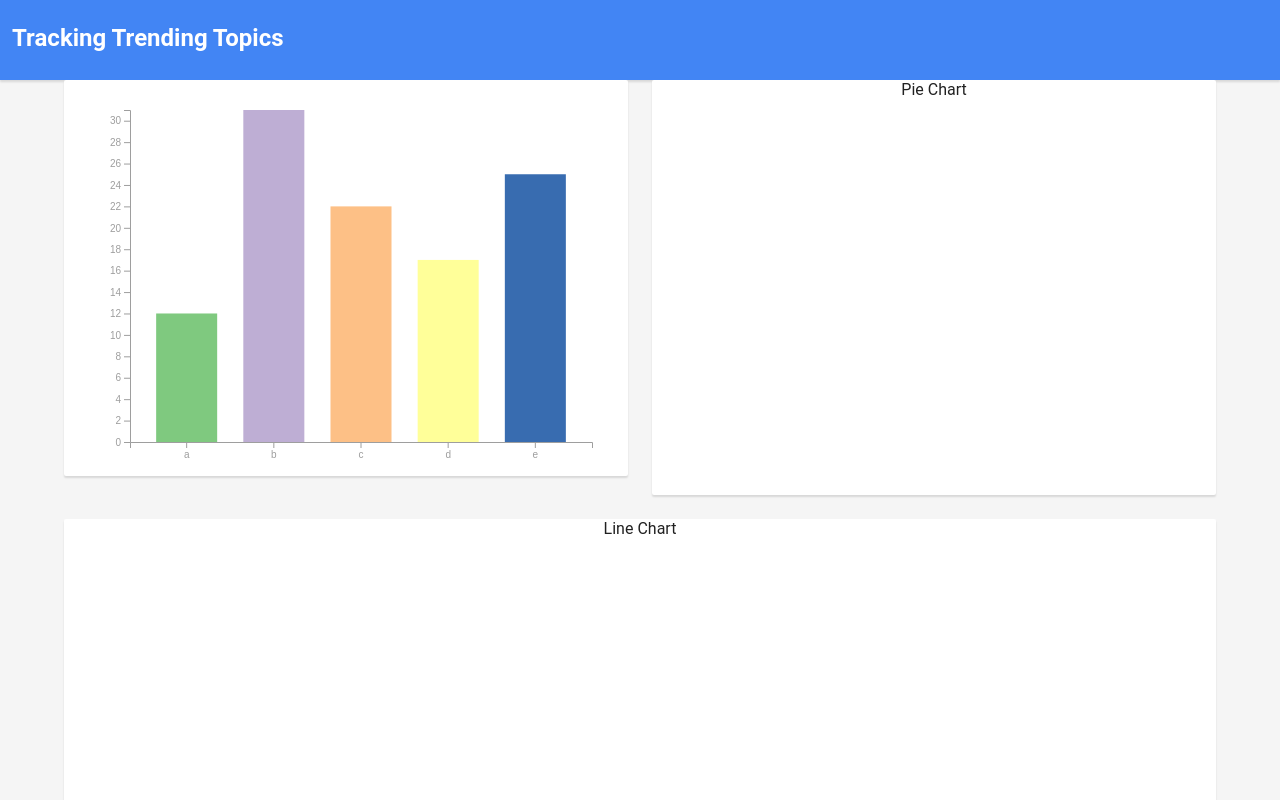
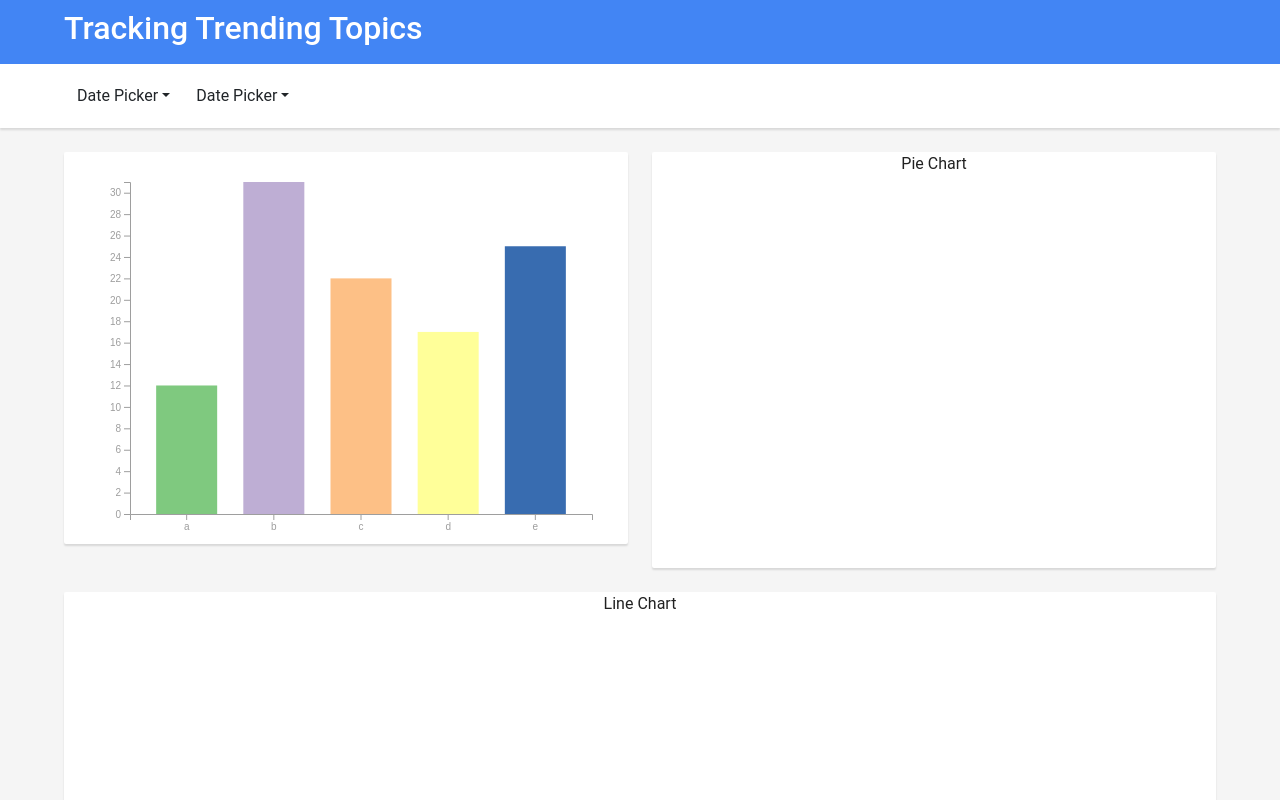
Before and after one commit to garrettgibo/tracking-trending-topics, a React (Create React App) app: page / in a window 1280 px wide. Shown: the top 800 px of the page. Built offline with nearby package versions, Linux system fonts and the light colour scheme.

Commit message:
Add dropdowns for toggling data options

```diff
--- a/src/App.css
+++ b/src/App.css
@@ -6,13 +6,12 @@
   background-color: rgb(66, 133, 244);
   color: white;
   min-height: 47px;
-  padding-left: 12px;
-  padding-right: 12px;
-  padding-top: 8px;
-  padding-bottom: 8px;
+  height: 64px;
+  padding: 12px 8px;
   display: flex;
+  margin:0px;
   flex-direction: row;
-  box-shadow: 0 2px 2px 0 rgba(0,0,0,0.12);
+  box-shadow: 0 2px 2px 0 rgba(0,0,0,0.24);
 }
 
 .App-intro {
@@ -22,6 +21,11 @@
 .content-wrap {
   margin: 0 auto;
   max-width: 1152px;
+}
+
+.feature-container {
+  margin: 0 0 24px;
+  position: relative;
 }
 
 .widget-container {
@@ -75,3 +79,33 @@
     -ms-flex-direction: row;
     flex-direction: row;
 }
+
+.picker {
+  background-color:white;
+  display: flex;
+  flex-direction: row;
+  box-shadow: 0 2px 2px 0 rgba(0,0,0,0.12);
+}
+
+.picker-container {
+  font-family: 'Roboto','Heebo',Arial,sans-serif;
+  font-weight: 400;
+  margin: 0 auto;
+  max-width: 1152px;
+  position: relative;
+  height: 64px;
+  display: -webkit-flex;
+  display: -moz-flex;
+  display: -ms-flexbox;
+  display: -ms-flex;
+  display: flex;
+  -webkit-align-items: center;
+  -ms-align-items: center;
+  align-items: center;
+}
+
+#header {
+  background-color: rgb(66, 133, 244);
+  color: white;
+  margin: 0px;
+}
--- a/src/App.js
+++ b/src/App.js
@@ -2,6 +2,8 @@ import React, { Component } from 'react';
 // import * as d3 from "d3";
 
 import './App.css';
+import Header from './components/Header';
+import Picker from './components/Picker';
 import BarChart from './components/BarChart';
 import PieChart from './components/PieChart';
 import LineChart from './components/LineChart';
@@ -30,11 +32,8 @@ class App extends Component {
   render() {
     return (
       <div className="App">
-        <div className="App-header">
-          <h2 style={{height: '24px', lineHeight:'21px'}}>
-            Tracking Trending Topics
-          </h2>
-        </div>
+        <Header size={this.state}/>
+        <Picker size={this.state}/>
 
         <div className='content-wrap'>
           <div className='widget-container-wrapper layout-wrap layout-row'>
--- a/src/components/BarChart.js
+++ b/src/components/BarChart.js
@@ -4,10 +4,9 @@ import '../App.css';
 import * as d3 from "d3";
 
 export class BarChart extends Component {
-    constructor(props) {
-        super(props)
-        this.createBarChart = this.createBarChart
-    }
+    // constructor(props) {
+    //     super(props)
+    // }
 
     // initial creation
     componentDidMount() {
@@ -27,8 +26,8 @@ export class BarChart extends Component {
         let {w, h, data} = this.props;
 
         // create padding around chart
-        w = w - margin.left - margin .right;
-        h = h - margin.top - margin .bottom;
+        w = w - margin.left - margin.right;
+        h = h - margin.top - margin.bottom;
 
         const svg = d3
           .select(this.refs.chart)
@@ -90,12 +89,6 @@ export class BarChart extends Component {
     }
 
     render() {
-        const styles = {
-            container: {
-                display: "grid",
-                justifyItems: "center"
-            }
-        };
         return (
             <div className='widget-container flex-50'>
                 <div className='fe-atoms-generic-container'>
--- /dev/null
+++ b/src/components/Header.js
@@ -0,0 +1,16 @@
+import React, { Component } from 'react'
+import '../App.css';
+
+export class Header extends Component {
+    render() {
+        return (
+            <div className='picker feature-container' id='header'>
+                <div className='picker-container flex-100 layout-row'>
+                    <h2> Tracking Trending Topics </h2>
+                </div>
+            </div>
+        )
+    }
+}
+
+export default Header
--- /dev/null
+++ b/src/components/Picker.js
@@ -0,0 +1,24 @@
+import React, { Component } from 'react'
+import '../App.css';
+import DatePicker from './menus/DatePicker';
+
+
+
+export class Picker extends Component {
+    render() {
+        return (
+            <div className='picker feature-container'>
+                <div className='picker-container flex-100 layout-row'>
+                    <div>
+                        <DatePicker />
+                    </div>
+                    <div>
+                        <DatePicker />
+                    </div>
+                </div>
+            </div>
+        )
+    }
+}
+
+export default Picker
--- /dev/null
+++ b/src/components/menus/DatePicker.js
@@ -0,0 +1,17 @@
+import React, { Component } from 'react';
+import {Dropdown, DropdownButton} from 'react-bootstrap'
+
+export class DatePicker extends Component {
+    render() {
+        return (
+            <DropdownButton variant='Light' id="dropdown-item-button" title="Date Picker">
+                <Dropdown.Item variant='Light' as="button">Past 7 days</Dropdown.Item>
+                <Dropdown.Item variant='Light' as="button">Past 30 days</Dropdown.Item>
+                <Dropdown.Item variant='Light' as="button">Past 12 months</Dropdown.Item>
+                <Dropdown.Item variant='Light' as="button">Past 5 years</Dropdown.Item>
+            </DropdownButton>
+        )
+    }
+ }
+
+export default DatePicker
--- a/src/index.js
+++ b/src/index.js
@@ -1,3 +1,8 @@
+import'bootstrap/dist/css/bootstrap.min.css';
+import 'bootstrap/dist/js/bootstrap.bundle.min';
+// import $ from'jquery';
+// import Popper from'popper.js';
+
 import React from 'react';
 import ReactDOM from 'react-dom';
 import App from './App';
```
